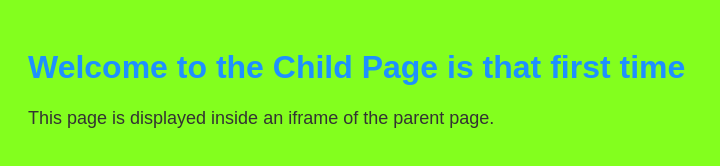
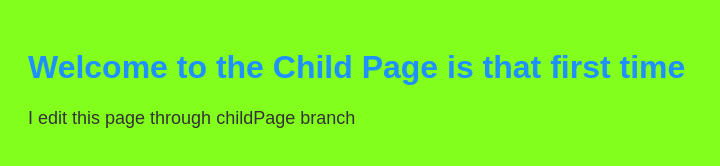
Before and after one commit to FR720/Sprints_pro1, a plain HTML site: page child.html in a window 1280 px wide. Shown: the whole page, without its empty margins (0-720 px from the left). Drawn offline with Linux system fonts and the light colour scheme.

```diff
--- a/child.html
+++ b/child.html
@@ -22,6 +22,6 @@
 </head>
 <body style="background-color: #83ff1e;">
   <h1>Welcome to the Child Page is that first time </h1>
-  <p>This page is displayed inside an iframe of the parent page.</p>
+  <p>I edit this page through childPage branch </p>
 </body>
 </html>
```
